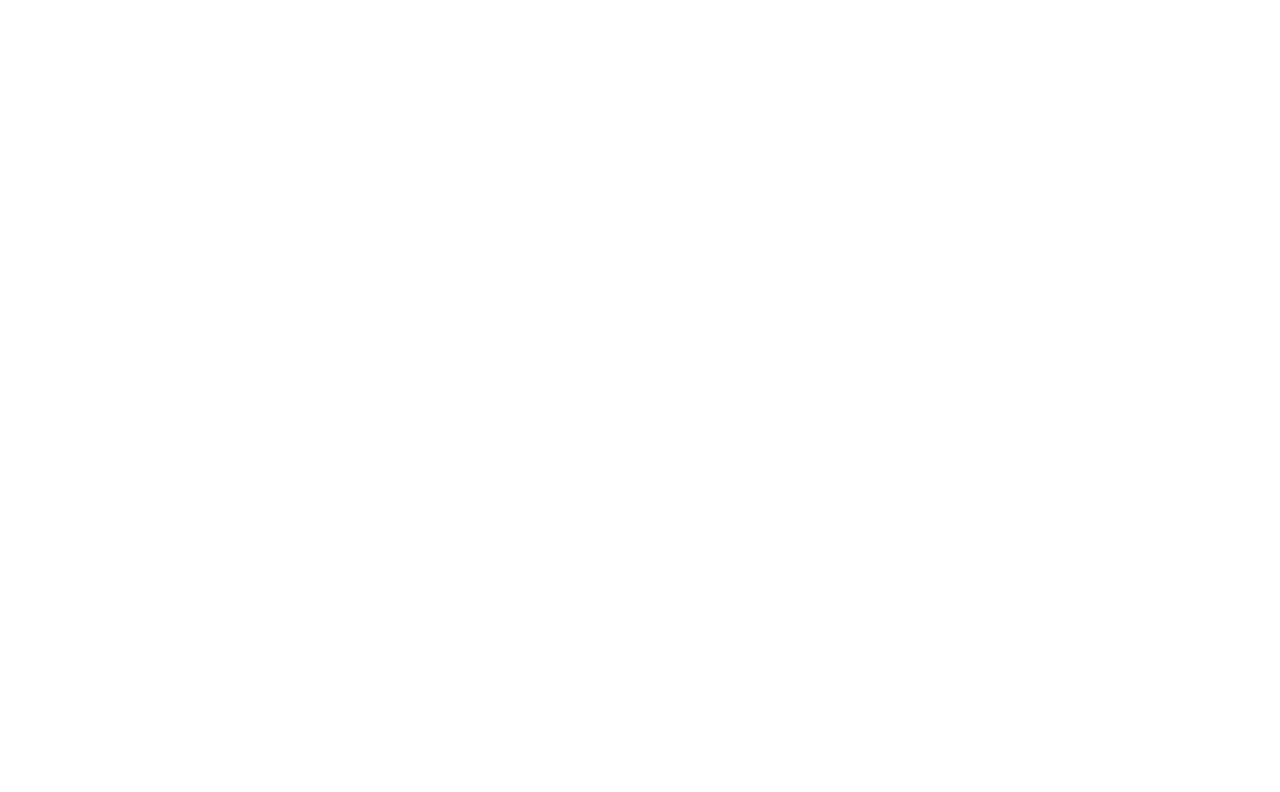
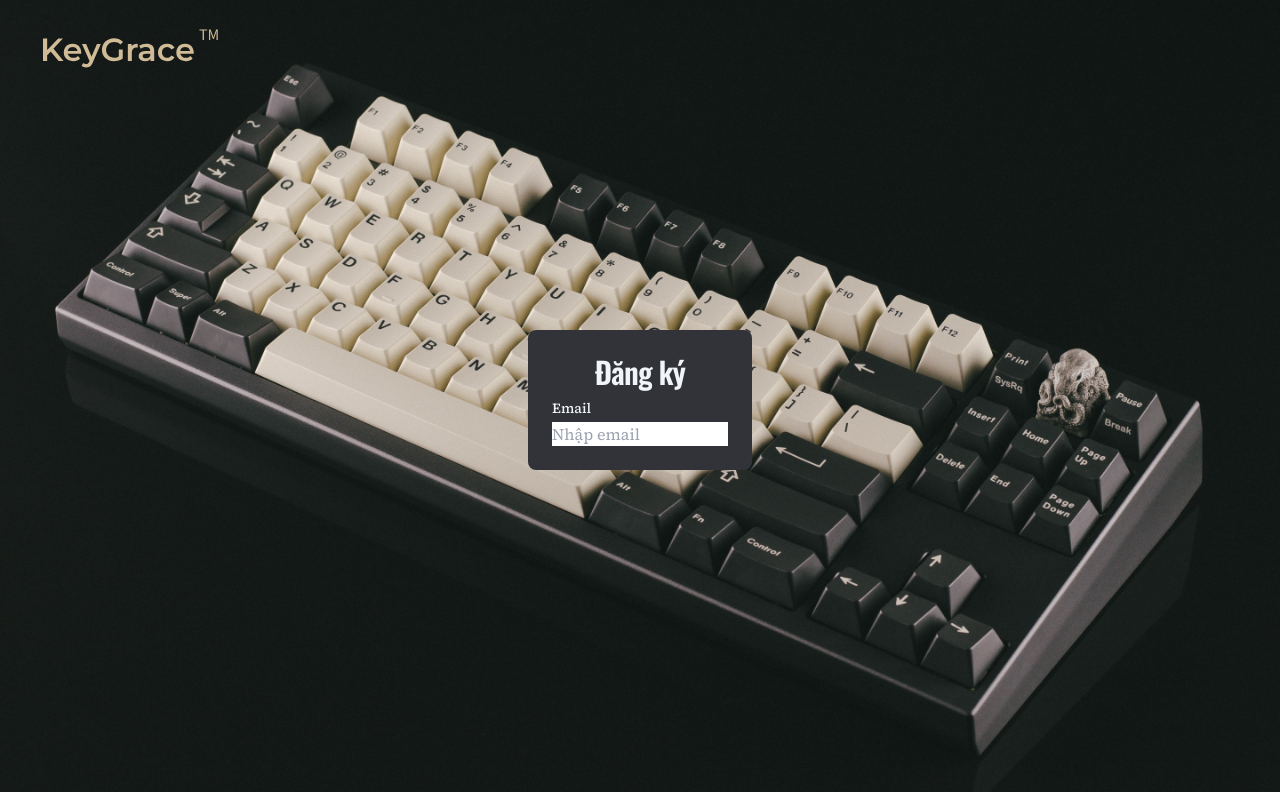
Before and after one commit to tranphuocloc070699/social-client, a Next.js app: page /dang-ky in a window 1280 px wide. Shown: the top 792 px of the page. Built offline with nearby package versions, Linux system fonts and the light colour scheme.

Commit message:
feat: push from home

```diff
--- a/components/common/AuthContainer.tsx
+++ b/components/common/AuthContainer.tsx
@@ -8,9 +8,12 @@
 import {useToast} from "@/hooks/use-toast";
 import {useUserStore} from "@/store/user.store";
 import {Button} from "@/components/ui/button";
-import NextImg from 'next/image'
+import NextImg from 'next/image';
 import useCustomState from "@/hooks/use-state";
 import Typography from "@/components/common/Typography";
+import background from "@/public/assets/images/login-background.png";
+import logo from "@/public/assets/images/Logo.svg"
+import Input from "./Input";
 
 interface Props {
   type: "login" | "signup";
@@ -38,9 +41,8 @@
     email: "",
     full_name: "",
     password: "",
-    password_confirmation: ""
-  })
-
+    password_confirmation: "",
+  });
 
   async function onSubmit() {
     const userService = new UserService();
@@ -52,32 +54,46 @@
     if (type === "login") {
       response = await userService.login(fields);
     }
-    console.log({response})
+    console.log({response});
     if (response?.success) {
-      toast({variant: "default", title: "Đăng ký thành công"})
+      toast({variant: "default", title: "Đăng ký thành công"});
     } else {
       toast({
         variant: "destructive",
         title: "Có lỗi xảy ra",
-      })
+      });
     }
-
-    // if (response?.status === 200) {
-    //   userStore.setAccessToken(response.data.accessToken);
-    //   userStore.setUser(response.data.data);
-    //   window.location.href = "/";
-    // } else {
-    //   toast.toast({
-    //     title: response?.errors,
-    //     variant: "destructive",
-    //   });
-    // }
   }
 
   return (
-      <div>
+      <div
+          className="relative w-full min-h-screen flex justify-center items-center p-5 md:bg-sh-background bg-sh-secondary-300">
+        {/* Background image using NextImg */}
 
+        <NextImg
+            className="absolute inset-0 object-cover w-full h-full md:block hidden"
+            src={background}
+            quality={100}
+            alt="background"
+            layout="fill"
+        />
+        <NextImg
+            className="absolute md:left-[40px] md:top-6 left-4 top-4 object-cover md:w-[180px] w-[100px] h-auto"
+            src={logo}
+            quality={100}
+            alt="logo"
+            width={180}
+            height={45}
+        />
+
+        {/* Content */}
+        <div
+            className="absolute left-[50%] translate-y-[-50%] top-[50%] translate-x-[-50%] z-10 bg-sh-secondary-300 rounded-lg md:p-6 p-4 flex flex-col items-center justify-center ">
+          <Typography.H2>{data[type].title}</Typography.H2>
+          <Input placeholder={"Nhập email"} label={"Email"}/>
+        </div>
       </div>
+
   );
 };
 
--- a/components/common/Input.tsx
+++ b/components/common/Input.tsx
@@ -1,5 +1,7 @@
 import React, {forwardRef} from "react";
 import {Label} from "@/components/ui/label";
+import Typography from "@/components/common/Typography";
+import {twMerge} from "tailwind-merge";
 
 interface Props {
   placeholder: string;
@@ -7,6 +9,7 @@
   name?: string;
   label?: string;
   className?: string;
+  labelClassName?: string;
   value?: string;
   errorMessage?: string; // Add error message prop
   onChange?: (e: React.ChangeEvent<HTMLInputElement>) => void;
@@ -15,17 +18,26 @@
 
 // Use forwardRef for the input element
 const Input = forwardRef<HTMLInputElement, Props>(
-    ({placeholder, type = "text", name, label, className, value, errorMessage, onChange}, ref) => {
+    ({
+       placeholder,
+       type = "text",
+       name,
+       label,
+       className,
+       value,
+       errorMessage,
+       onChange,
+       labelClassName
+     }, ref) => {
       return (
           <div>
             {/* Label */}
             {label && (
-                <Label
-                    htmlFor={name}
-                    className="block text-sm font-semibold text-gray-700 mb-1"
+                <Typography.Label
+                    className={twMerge(`block  ${labelClassName}`)}
                 >
                   {label}
-                </Label>
+                </Typography.Label>
             )}
 
             <input
--- a/components/common/Typography.tsx
+++ b/components/common/Typography.tsx
@@ -1,5 +1,6 @@
 import React, {forwardRef} from "react";
 import {twMerge} from "tailwind-merge"
+import {Label} from "@/components/ui/label";
 
 interface TypographyProps extends React.HTMLAttributes<HTMLHeadingElement | HTMLParagraphElement | HTMLQuoteElement | HTMLElement> {
   className?: string;
@@ -28,7 +29,7 @@
                                                        }, ref) => (
       <h2
           ref={ref}
-          className={twMerge(`scroll-m-20 border-b pb-2 text-3xl font-semibold tracking-tight first:mt-0 font-sans text-sh-text ${className}`)}
+          className={twMerge(`scroll-m-20  pb-2 text-3xl font-semibold tracking-tight first:mt-0 font-sans text-sh-text ${className}`)}
           {...props}
       >
         {children}
@@ -55,7 +56,7 @@
                                                        }, ref) => (
       <h4
           ref={ref}
-          className={twMerge(`scroll-m-20 text-xl font-semibold tracking-tight font-sans text-sh-text ${className}`)}
+          className={twMerge(`scroll-m-20 text-xl font-semibold  font-sans text-sh-text ${className}`)}
           {...props}
       >
         {children}
@@ -100,6 +101,19 @@
         {children}
       </code>
   )),
+  Label: forwardRef<HTMLLabelElement, TypographyProps>(({
+                                                          children,
+                                                          className = "",
+                                                          ...props
+                                                        }, ref) => (
+      <Label
+          ref={ref}
+          className={twMerge(`relative rounded  mb-1 text-sm font-medium text-sh-text ${className}`)}
+          {...props}
+      >
+        {children}
+      </Label>
+  )),
 };
 
 
@@ -110,4 +124,5 @@
 Typography.Paragraph.displayName = "Typography.Paragraph";
 Typography.Blockquote.displayName = "Typography.Blockquote";
 Typography.InlineCode.displayName = "Typography.InlineCode";
+Typography.Label.displayName = "Typography.Label";
 export default Typography;
```
Also changed, not shown: public/assets/images/Logo.svg (added), 1 other file (tests, documents, lock files or other folders).
